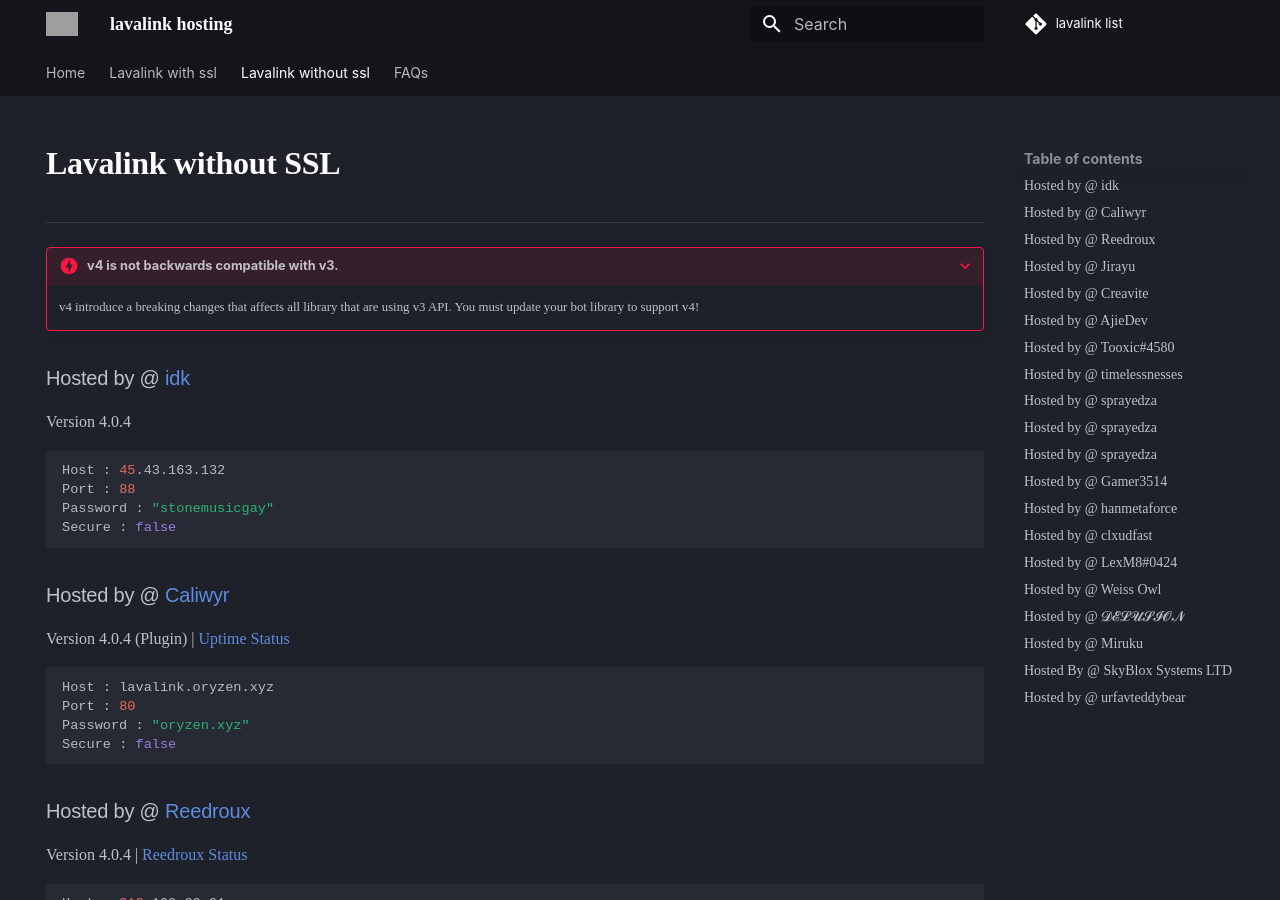
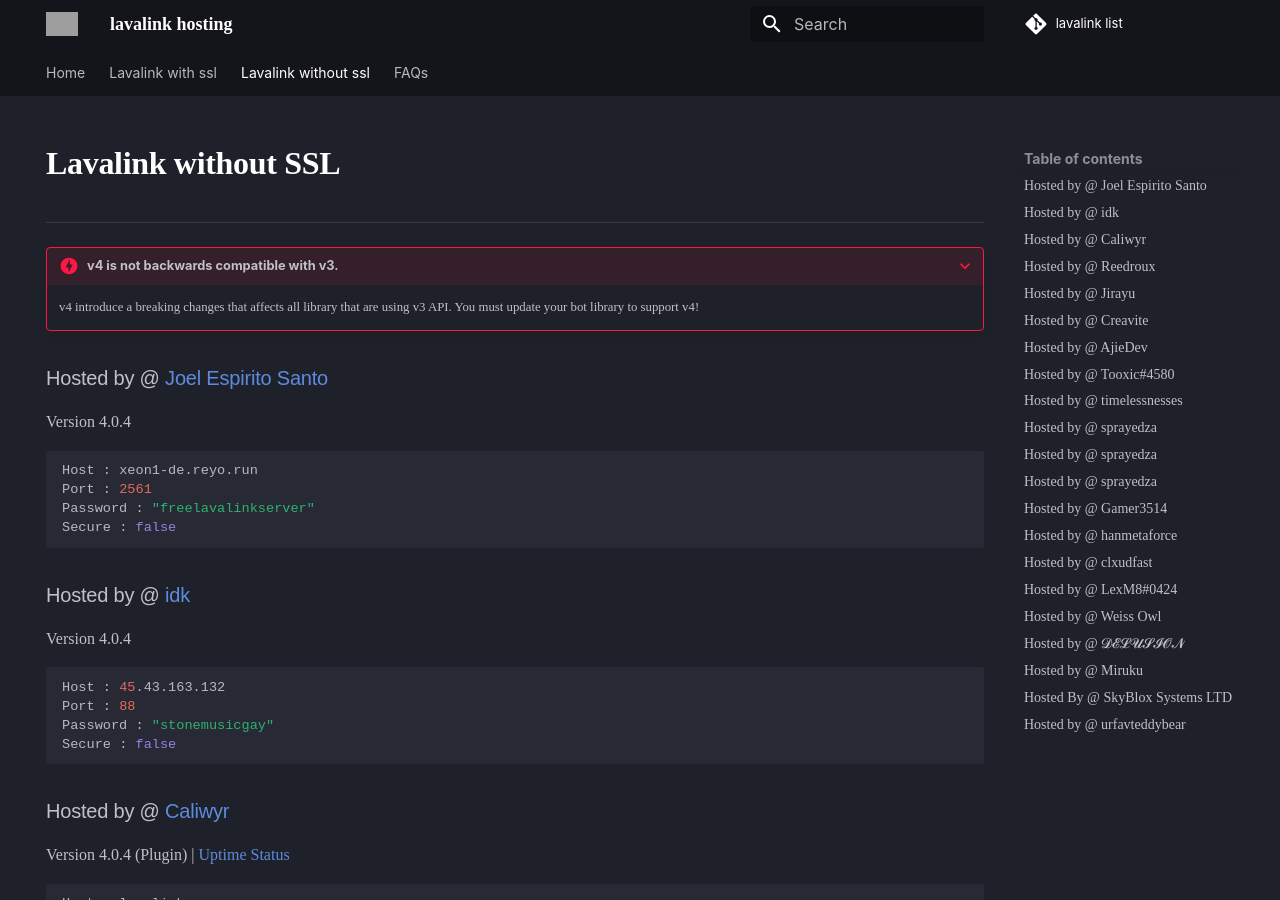
Before and after one commit to DarrenOfficial/lavalink-list, an MkDocs documentation site: the page built from docs/NoSSL/lavalink-without-ssl.md, in a window 1280 px wide and 900 px high. Built offline with MkDocs 1.6.1 and Material for MkDocs 9.7.7, drawn with Linux system fonts in a browser that asks for light colours; some web fonts are replaced; comment, search, counter and statistics services are not loaded; a style sheet for code colours, icons or effects is not loaded; grey boxes are pictures that could not be loaded.

Commit message:
added Joel Espirito Santo lavalink server (#497)

````diff
--- a/docs/NoSSL/lavalink-without-ssl.md
+++ b/docs/NoSSL/lavalink-without-ssl.md
@@ -18,6 +18,15 @@ hide:
 
     v4 introduce a breaking changes that affects all library that are using v3 API.
     You must update your bot library to support v4!
+
+### Hosted by @ [Joel Espirito Santo](https://github.com/Joelespiritosanto21)
+Version 4.0.4
+```bash
+Host : xeon1-de.reyo.run
+Port : 2561
+Password : "freelavalinkserver"
+Secure : false
+```
 
 ### Hosted by @ [idk](https://google.com)
 Version 4.0.4
````
